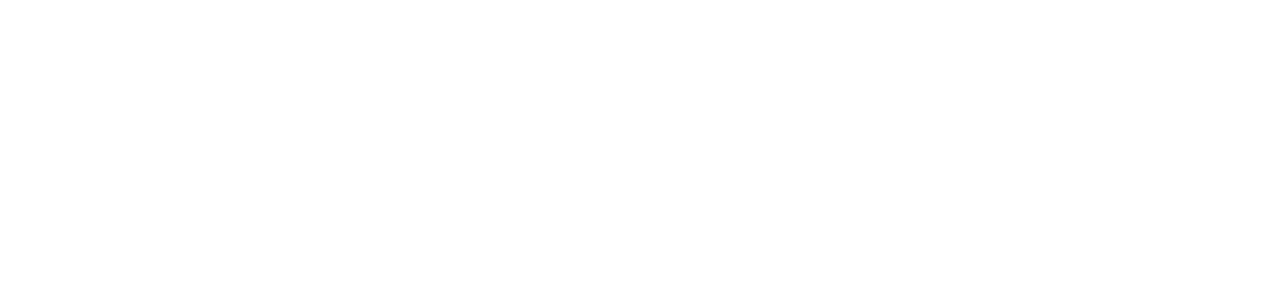
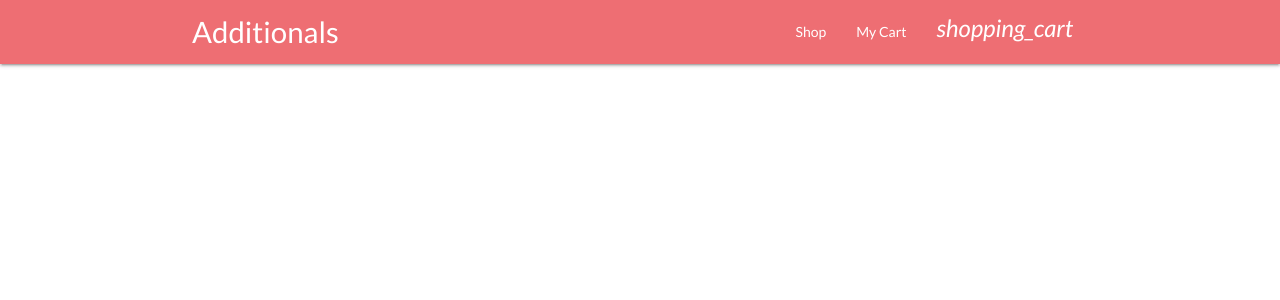
Before and after one commit to grconnor/upsell_cient, a React (Create React App) app: page / in a window 1280 px wide. Shown: the top 300 px of the page. Built offline with nearby package versions, Linux system fonts and the light colour scheme.

Commit message:
Add and configure Axios, React-redux, -> React-router-dom and SemanticUI. Create NavBar component and add to app. Create ProductsCard and ProductsList component.

```diff
--- a/package.json
+++ b/package.json
@@ -6,9 +6,15 @@
     "@testing-library/jest-dom": "^5.11.4",
     "@testing-library/react": "^11.1.0",
     "@testing-library/user-event": "^12.1.10",
+    "axios": "^0.21.1",
     "react": "^17.0.2",
     "react-dom": "^17.0.2",
+    "react-redux": "^7.2.4",
+    "react-router-dom": "^5.2.0",
     "react-scripts": "4.0.3",
+    "redux": "^4.1.0",
+    "semantic-ui-css": "^2.4.1",
+    "semantic-ui-react": "^2.0.3",
     "web-vitals": "^1.0.1"
   },
   "scripts": {
--- a/public/index.html
+++ b/public/index.html
@@ -2,7 +2,8 @@
 <html lang="en">
   <head>
     <meta charset="utf-8" />
-    <link rel="icon" href="%PUBLIC_URL%/favicon.ico" />
+    <link rel="stylesheet" href="https://cdnjs.cloudflare.com/ajax/libs/materialize/1.0.0/css/materialize.min.css">
+    <script src="https://cdnjs.cloudflare.com/ajax/libs/materialize/1.0.0/js/materialize.min.js"></script>
     <meta name="viewport" content="width=device-width, initial-scale=1" />
     <meta name="theme-color" content="#000000" />
     <meta
--- a/src/App.jsx
+++ b/src/App.jsx
@@ -1,8 +1,15 @@
 import React, { Component } from "react";
+import Navbar from "./components/Navbar";
 
 class App extends Component {
   render() {
-    return <div></div>;
+    return (
+      <>
+        <div className="app">
+          <Navbar />
+        </div>
+      </>
+    );
   }
 }
 
--- /dev/null
+++ b/src/components/Navbar.jsx
@@ -0,0 +1,32 @@
+import React from "react";
+import { Link } from "react-router-dom";
+
+const Navbar = () => {
+  return (
+    <div>
+      <nav className="nav-wrapper">
+        <div className="container">
+          <Link to="/" className="brand-logo">
+            Additionals
+          </Link>
+
+          <ul className="right">
+            <li>
+              <Link to="/">Shop</Link>
+            </li>
+            <li>
+              <Link to="/cart">My Cart</Link>
+            </li>
+            <li>
+              <Link to="/cart">
+                <i className="material-icons">shopping_cart</i>
+              </Link>
+            </li>
+          </ul>
+        </div>
+      </nav>
+    </div>
+  );
+};
+
+export default Navbar;
--- a/src/index.js
+++ b/src/index.js
@@ -3,11 +3,23 @@
 import './index.css';
 import App from './App';
 import reportWebVitals from './reportWebVitals';
+import { BrowserRouter } from 'react-router-dom';
+import 'semantic-ui-css/semantic.min.css';
+import axios from 'axios';
+// import cartReducer from "./components/reducers/cartReducer"
+
+let apiUrl;
+if (process.env.NODE_ENV === "production") {
+  apiUrl = "http://localhost:3000/api/v1";
+} else {
+  apiUrl = "http://localhost:3000/api/v1";
+}
+axios.defaults.baseURL = apiUrl;
 
 ReactDOM.render(
-  <React.StrictMode>
+  <BrowserRouter>
     <App />
-  </React.StrictMode>,
+  </BrowserRouter>,
   document.getElementById('root')
 );
 
```
Also changed, not shown: src/components/ProductsCard.jsx (added, +26 -0 lines), src/components/ProductsList.jsx (added, +11 -0 lines), 1 other file (tests, documents, lock files or other folders).
